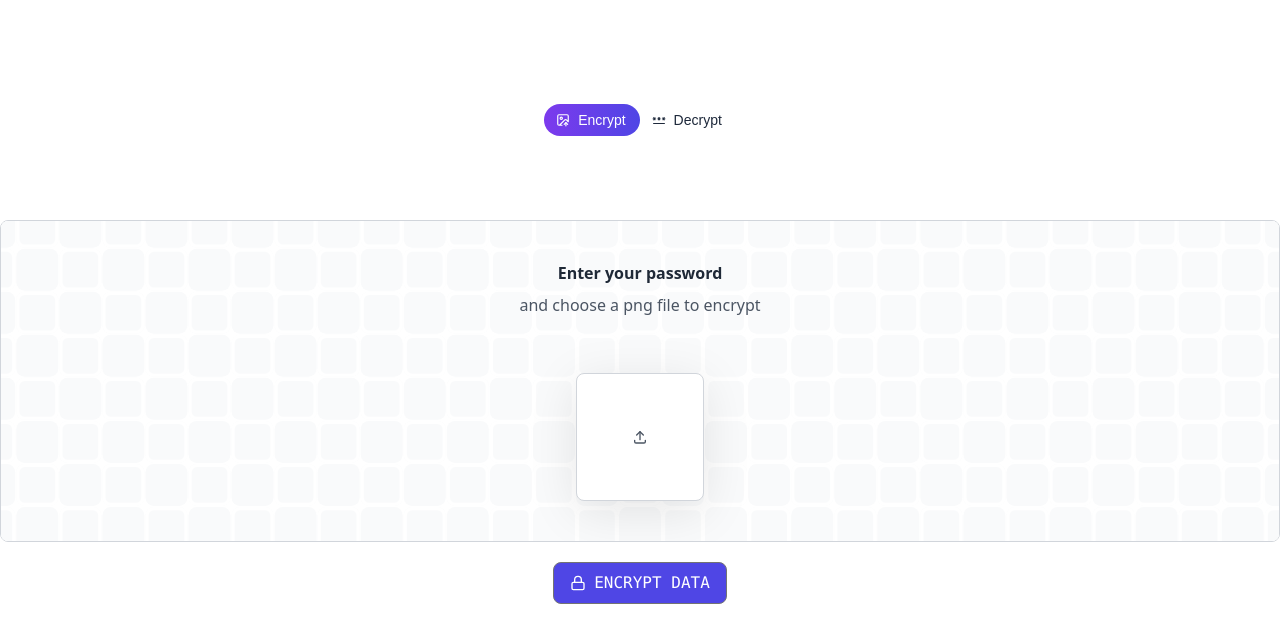
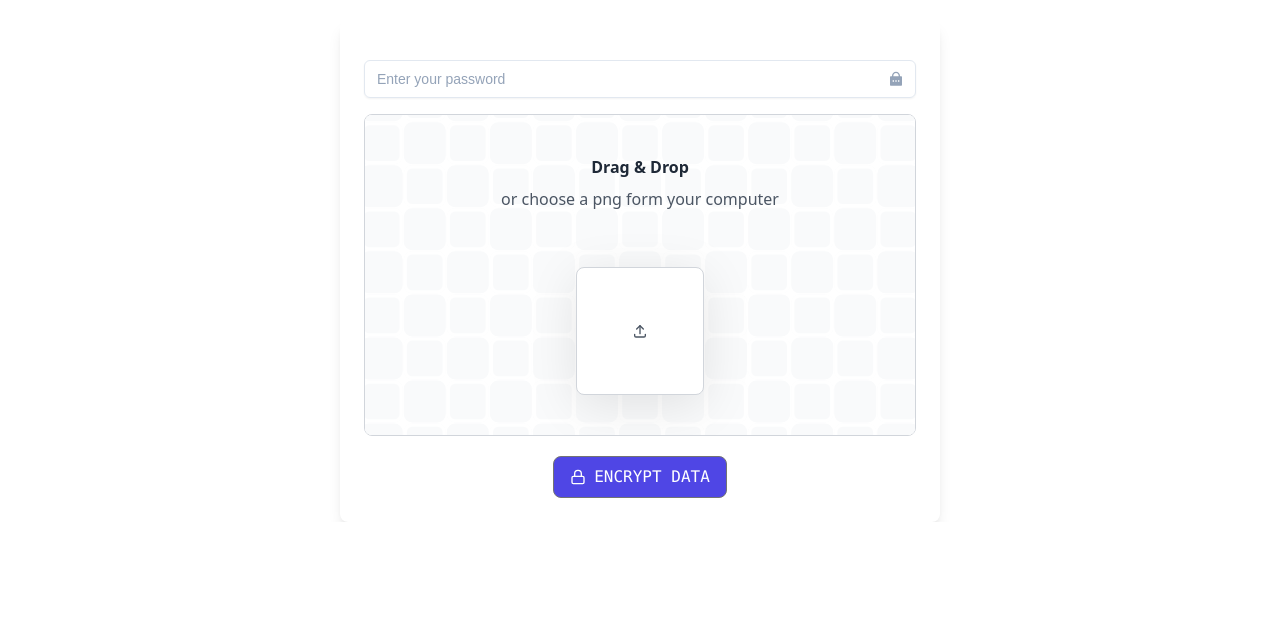
Before and after one commit to idanidan29/steganography, a Next.js app in the folder client/: page / in a window 1280 px wide. Shown: the part 780-1404 px from the top of the page. After the commit the page ends 1302 px from the top, so only its background shows below. Built offline with nearby package versions, Linux system fonts and the light colour scheme.

Commit message:
updating ecnoding structure

```diff
--- a/client/components/Encoder.tsx
+++ b/client/components/Encoder.tsx
@@ -1,23 +1,29 @@
-"use client"
+"use client";
 
-import React, { useState } from 'react'
-import { FileUpload } from './ui/file-upload'
-import { EncryptButton } from './EncryptButton '
-import { SliderToggle } from './ui/SliderToggle'
+import React, { useState } from "react";
+import { FileUpload } from "./ui/file-upload";
+import { EncryptButton } from "./EncryptButton ";
+import { SliderToggle } from "./ui/SliderToggle";
+import { RiLockPasswordFill } from "react-icons/ri";
 
 export const Encoder = () => {
   const [selected, setSelected] = useState<"Encrypt" | "Decrypt">("Encrypt");
 
   return (
-    <div className="flex flex-col items-center justify-center">
-        <div
-      className={`grid h-[200px] place-content-center px-4 transition-colors }`}
-    >
-      <SliderToggle selected={selected} setSelected={setSelected} />
+    <div className="flex flex-col items-center justify-center mx-auto bg-white shadow-lg rounded-lg p-6 w-[600px]">
+      <div className="relative w-full ">
+        <input
+          type="text"
+          className="my-4 w-full pl-3 pr-10 py-2 bg-transparent placeholder:text-slate-400 text-slate-600 text-sm border border-slate-200 rounded-md transition duration-300 ease-in-out focus:outline-none focus:border-slate-400 hover:border-slate-300 shadow-sm focus:shadow"
+          placeholder="Enter your password"
+        />
+        <div className="absolute inset-y-0 right-0 flex items-center pr-3 text-slate-400">
+          <RiLockPasswordFill />
+        </div>
+      </div>
+
+      <FileUpload />
+      <EncryptButton />
     </div>
-        <FileUpload />
-        <EncryptButton />
-    </div>
-
-  )
-}
+  );
+};
--- a/client/components/EncryptButton .jsx
+++ b/client/components/EncryptButton .jsx
@@ -56,7 +56,7 @@ export const EncryptButton = () => {
       }}
       onMouseEnter={scramble}
       onMouseLeave={stopScramble}
-      className="m-5 group relative overflow-hidden rounded-lg border-[1px] border-neutral-500 bg-indigo-600 px-4 py-2 font-mono font-medium uppercase text-white transition-colors hover:text-indigo-300"
+      className="mt-5 group relative overflow-hidden rounded-lg border-[1px] border-neutral-500 bg-indigo-600 px-4 py-2 font-mono font-medium uppercase text-white transition-colors hover:text-indigo-300"
     >
       <div className="relative z-10 flex items-center gap-2">
         <FiLock />
--- a/client/components/ui/file-upload.tsx
+++ b/client/components/ui/file-upload.tsx
@@ -58,10 +58,10 @@ export const FileUpload = ({ onChange }: { onChange?: (files: File[]) => void })
         </div>
         <div className="flex flex-col items-center justify-center">
           <p className="relative z-20 font-sans font-bold text-base text-gray-800">
-            Enter your password
+            Drag & Drop
           </p>
           <p className="relative z-20 font-sans text-base text-gray-600 mt-2">
-            and choose a png file to encrypt
+            or choose a png form your computer
           </p>
           <div className="relative w-full mt-10 max-w-md mx-auto">
             {files.length > 0 ? (
```
